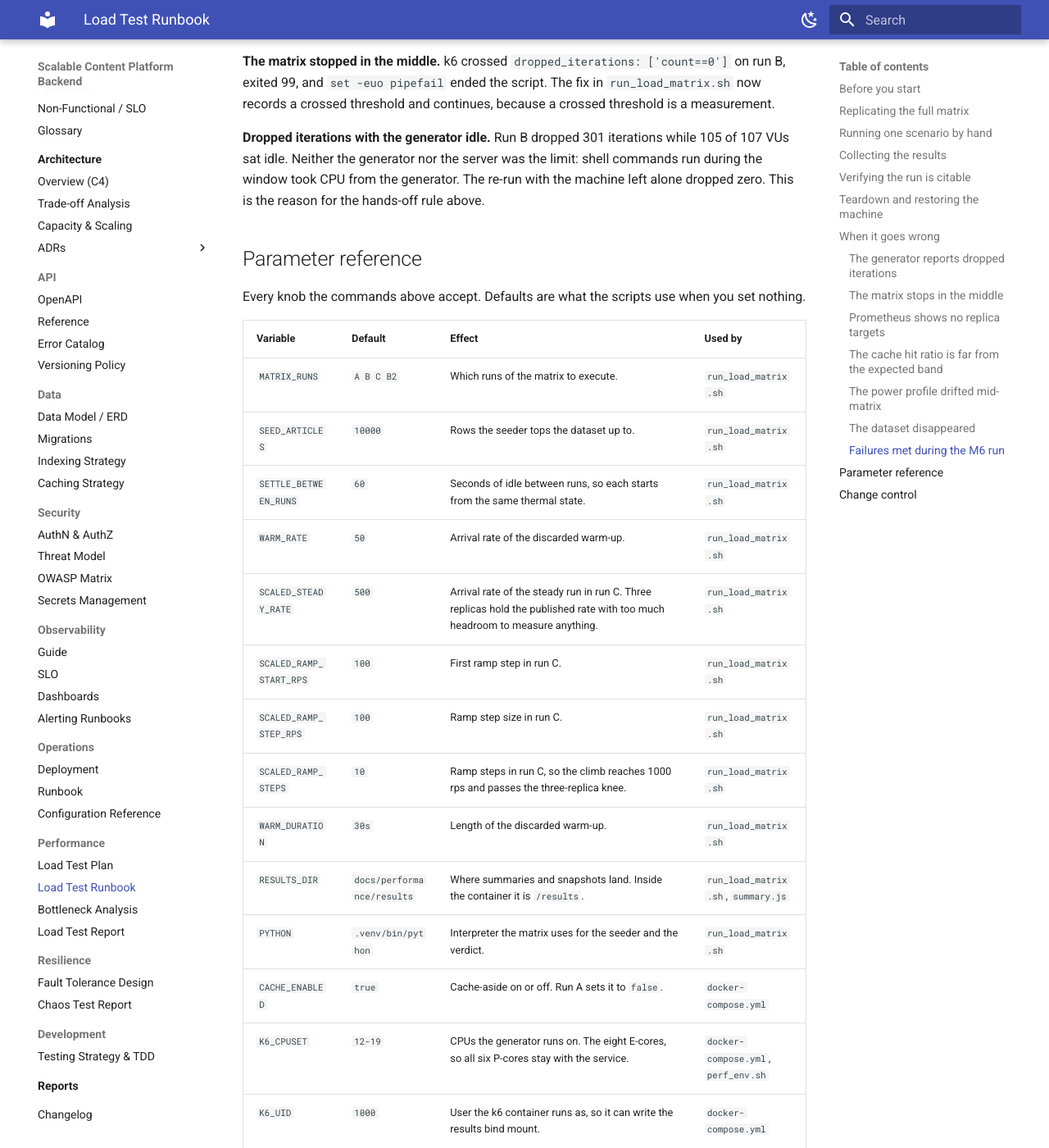
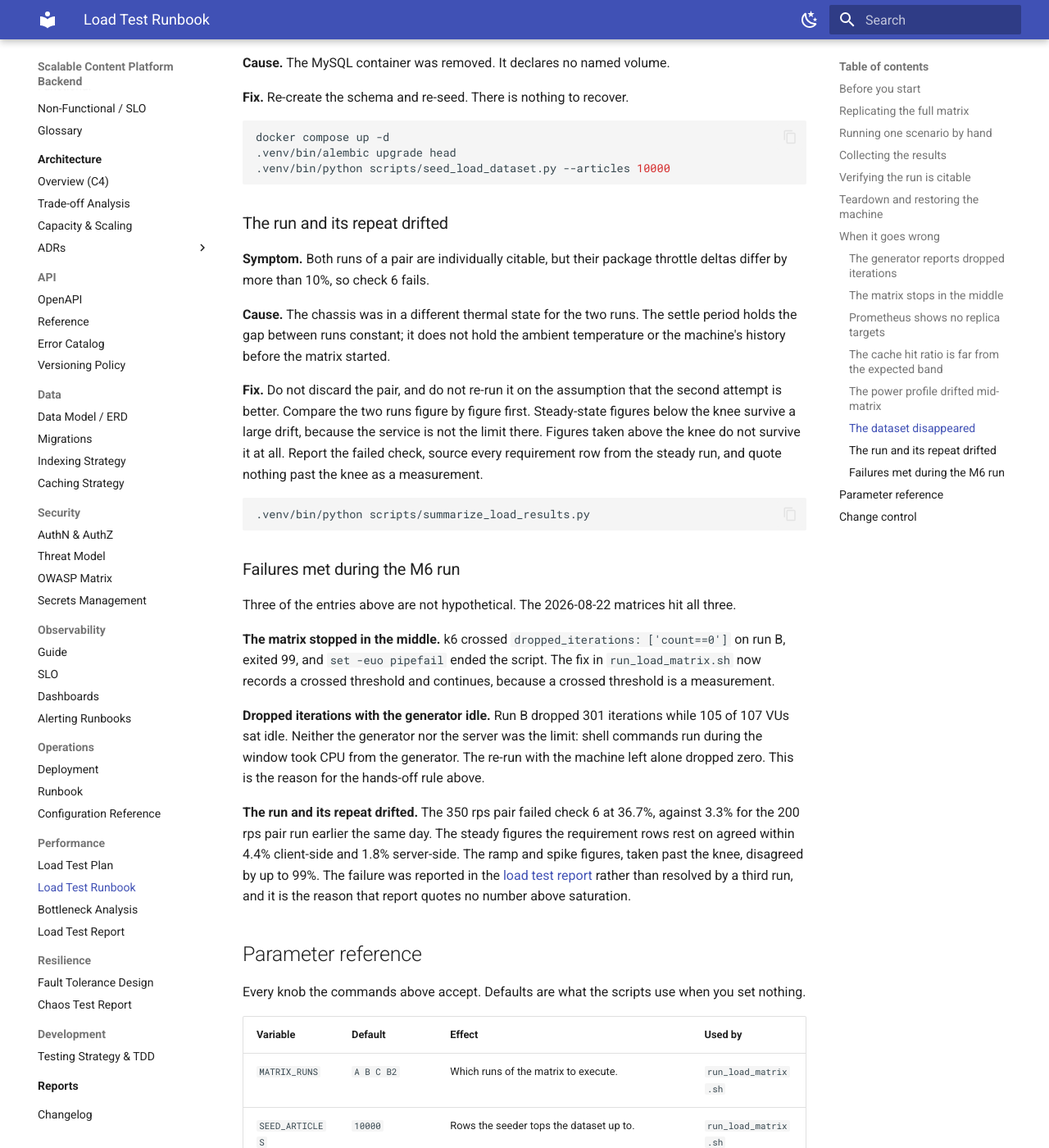
Before and after one commit to sibomana-si/scalable-content-platform, an MkDocs documentation site: the page built from docs/performance/load-test-runbook.md, in a window 1280 px wide and 1400 px high, scrolled down 8642 px. Shown: the whole window at 82% size. Built offline with MkDocs 1.6.1 and Material for MkDocs 9.7.7, drawn with Linux system fonts in a browser that asks for light colours; some of the changed text lies outside the part shown.

Commit message:
fix the load test runbook against a cold-start rehearsal

````diff
--- a/docs/performance/load-test-runbook.md
+++ b/docs/performance/load-test-runbook.md
@@ -14,8 +14,8 @@
 
 ## Before you start
 
-You need a Linux host with Docker, about 30 minutes of wall-clock time for a full matrix, and
-2 GB of free disk for the containers and results.
+You need a Linux host with Docker, a little over an hour of wall-clock time for a full matrix,
+and 2 GB of free disk for the containers and results. Section 2 gives the measured cost.
 
 Check all five prerequisites in under a minute:
 
@@ -35,7 +35,7 @@
 | `powerprofilesctl get` | `balanced`, `performance`, or `power-saver` | `power-profiles-daemon` is not running. Install it, or the run cannot hold a power policy. |
 | `/sys/class/power_supply/AC/online` | `1` | Plug the laptop in. On battery the numbers mean nothing, and `perf_env.sh lock` refuses to run. |
 | `df -h` | 2 GB or more available | Free space. Prometheus and the container images need it. |
-| `ss -ltn` | no output | Another process holds a port the stack needs. Stop it. |
+| `ss -ltn` | the column header only, with no rows under it | Another process holds a port the stack needs. Stop it. |
 
 Then create the Python environment and confirm the load generator starts:
 
@@ -166,10 +166,18 @@
 Commit the summary files and both metadata snapshots for every run the report cites. Discard the
 warm-up summaries, which carry `-warmup` in the run id and measure a cold cache on purpose.
 
-Take the Grafana screenshots before you stop the stack, because Prometheus keeps its data in a
-named volume but the run window is easier to find while it is still recent. Open Grafana at
-`http://localhost:3000`, set the time range to the run window, and capture the API Overview,
-Cache, and Database dashboards into `docs/performance/images/`.
+Generate the report charts with the stack still up:
+
+```bash
+.venv/bin/python scripts/plot_load_results.py
+```
+
+It writes four SVGs into `docs/performance/images/` from Prometheus range queries over the run
+windows. Prometheus keeps its data in a named volume, so you can run it later, but the run window
+is easier to find while it is recent. The charts replace the Grafana screenshots the plan first
+called for: a screenshot cannot be regenerated or checked against the data, and a script can. Open
+Grafana at `http://localhost:3000` to read a run window by eye, but do not paste a picture of it
+into the report.
 
 ## Verifying the run is citable
 
@@ -204,14 +212,18 @@
 and the blend of 68% describes neither. A blended figure inside a pass band can hide a list cache
 that does nothing.
 
+The article ratio also rises with the offered rate, because a higher rate puts more reads of the
+same id inside one 300-second TTL window. It measures 82% at 200 rps and 88% to 89% at 350 to
+500 rps. Compare a ratio only against a run at the same rate.
+
 | # | Check | Pass band | A failure means |
 |---|---|---|---|
 | 1 | Targets up in the `content-platform-replicas` pool | equal to `--scale app=N` | A replica is unscraped, so the server-side metrics cover only part of the fleet. |
-| 2 | `article` cache hit ratio during run B | 78% to 88% | The hot-set picker is wrong, not the cache. Measured 82.1%, 82.2% and 82.3% across B, C and B2. |
-| 3 | `list` cache hit ratio during run B | 5% to 15% | The list generation counter changed behavior. Measured 9.6%, 9.5% and 9.4%. The low value is expected, not a fault. |
+| 2 | `article` cache hit ratio during run B | 78% to 92% | The hot-set picker is wrong, not the cache. Measured 82.1% to 82.3% at 200 rps, and 87.6% to 89.4% at 350 to 500 rps. |
+| 3 | `list` cache hit ratio during run B | 5% to 15% | The list generation counter changed behavior. Measured 9.4% to 9.6% at 200 rps and 8.2% to 8.9% at 350 to 500 rps. The low value is expected, not a fault. |
 | 4 | k6 `dropped_iterations` on `steady.js` | zero | The generator could not hold the offered rate. The run measured the laptop. Applies to `steady.js` only: `ramp.js` and `spike.js` run past the knee on purpose, where drops are the result. |
 | 5 | k6 `http_reqs` against the Prometheus request count, `steady.js` | within 0.1% | Requests die at nginx and never reach the app. Measured 0.00% to 0.01% across the four runs. |
-| 6 | Package throttle delta, run against repeat | within 10% | The machine drifted between a run and its repeat, so the pair does not set a noise floor. Measured 3.3% for B against B2. |
+| 6 | Package throttle delta, run against repeat | within 10% | The machine drifted between a run and its repeat, so the pair does not set a noise floor. Measured 3.3% for the 200 rps pair, and **36.7% for the 350 rps pair, which failed**. See section 7. |
 | 7 | `powerprofilesctl get` after the last run | `performance` | `power-profiles-daemon` reverted mid-matrix, silently. |
 
 Check 5 holds for `steady.js` only. Under `ramp.js` and `spike.js` the two counts disagree by
@@ -328,9 +340,28 @@
 .venv/bin/python scripts/seed_load_dataset.py --articles 10000
 ```
 
+### The run and its repeat drifted
+
+**Symptom.** Both runs of a pair are individually citable, but their package throttle deltas
+differ by more than 10%, so check 6 fails.
+
+**Cause.** The chassis was in a different thermal state for the two runs. The settle period holds
+the gap between runs constant; it does not hold the ambient temperature or the machine's history
+before the matrix started.
+
+**Fix.** Do not discard the pair, and do not re-run it on the assumption that the second attempt
+is better. Compare the two runs figure by figure first. Steady-state figures below the knee
+survive a large drift, because the service is not the limit there. Figures taken above the knee do
+not survive it at all. Report the failed check, source every requirement row from the steady run,
+and quote nothing past the knee as a measurement.
+
+```bash
+.venv/bin/python scripts/summarize_load_results.py
+```
+
 ### Failures met during the M6 run
 
-Two of the entries above are not hypothetical. The 2026-08-22 matrix hit both.
+Three of the entries above are not hypothetical. The 2026-08-22 matrices hit all three.
 
 **The matrix stopped in the middle.** k6 crossed `dropped_iterations: ['count==0']` on run B, exited
 99, and `set -euo pipefail` ended the script. The fix in `run_load_matrix.sh` now records a crossed
@@ -340,6 +371,13 @@
 sat idle. Neither the generator nor the server was the limit: shell commands run during the window
 took CPU from the generator. The re-run with the machine left alone dropped zero. This is the
 reason for the hands-off rule above.
+
+**The run and its repeat drifted.** The 350 rps pair failed check 6 at 36.7%, against 3.3% for the
+200 rps pair run earlier the same day. The steady figures the requirement rows rest on agreed
+within 4.4% client-side and 1.8% server-side. The ramp and spike figures, taken past the knee,
+disagreed by up to 99%. The failure was reported in the
+[load test report](load-test-report.md) rather than resolved by a third run, and it is the reason
+that report quotes no number above saturation.
 
 ## Parameter reference
 
````
Also changed, not shown: docs/CHANGELOG.md (+6 -0 lines).
